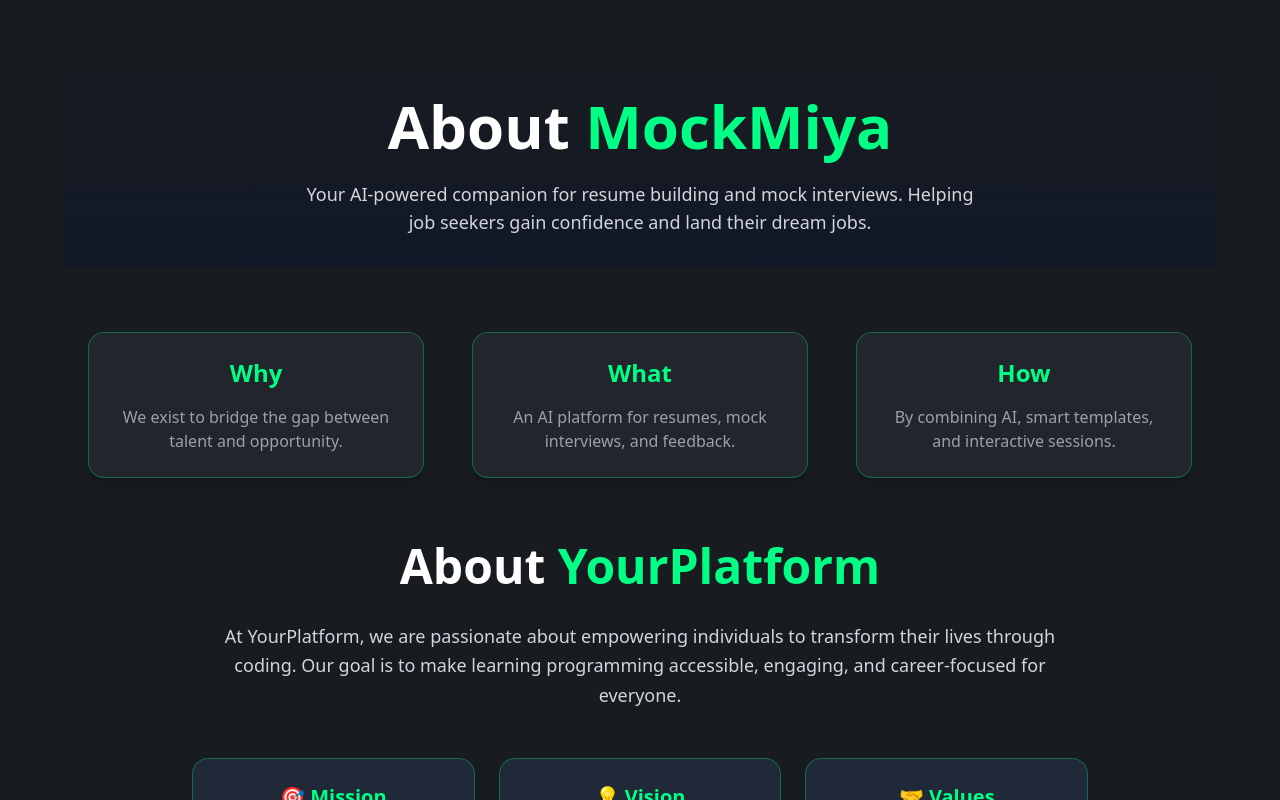
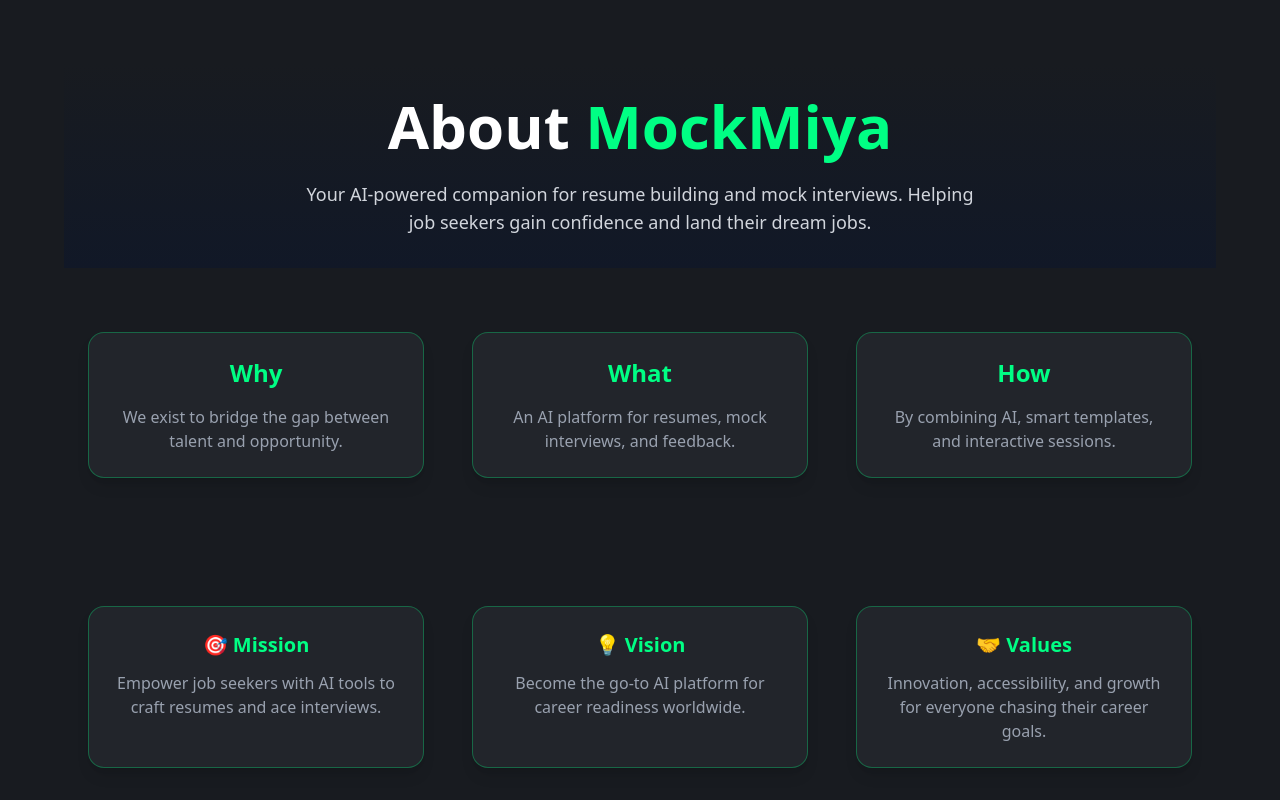
Before and after one commit to Pullock4981/MockMiya_client, a Next.js app: page /about in a window 1280 px wide. Shown: the top 800 px of the page. Built offline with nearby package versions, Linux system fonts and the light colour scheme.

Commit message:
add mission and vision for about us

```diff
--- /dev/null
+++ b/app/about/components/MissionVisionValues.tsx
@@ -0,0 +1,23 @@
+import React from "react";
+
+const values = [
+  { title: "🎯 Mission", desc: "Empower job seekers with AI tools to craft resumes and ace interviews." },
+  { title: "💡 Vision", desc: "Become the go-to AI platform for career readiness worldwide." },
+  { title: "🤝 Values", desc: "Innovation, accessibility, and growth for everyone chasing their career goals." },
+];
+
+export default function MissionVisionValues() {
+  return (
+    <section className="py-16 px-6 max-w-6xl mx-auto grid gap-12 md:grid-cols-3 text-center">
+      {values.map((item, idx) => (
+        <div
+          key={idx}
+          className="p-6 bg-[#22252B] rounded-2xl shadow-lg border border-[#00FF84]/30"
+        >
+          <h2 className="text-xl font-semibold text-[#00FF84] mb-3">{item.title}</h2>
+          <p className="text-gray-400">{item.desc}</p>
+        </div>
+      ))}
+    </section>
+  );
+}
--- a/app/about/page.tsx
+++ b/app/about/page.tsx
@@ -1,6 +1,7 @@
 import React from "react";
 import Hero from "./components/Hero";
 import WhyWhatHow from "./components/WhyWhatHow";
+import MissionVisionValues from "./components/MissionVisionValues";
 
 export default function AboutPage() {
   return (
@@ -11,6 +12,7 @@
           <div>
               <Hero></Hero>
               <WhyWhatHow></WhyWhatHow>
+              <MissionVisionValues></MissionVisionValues>
           </div>
       <div className="max-w-4xl text-center space-y-8">
         {/* Title */}
```
